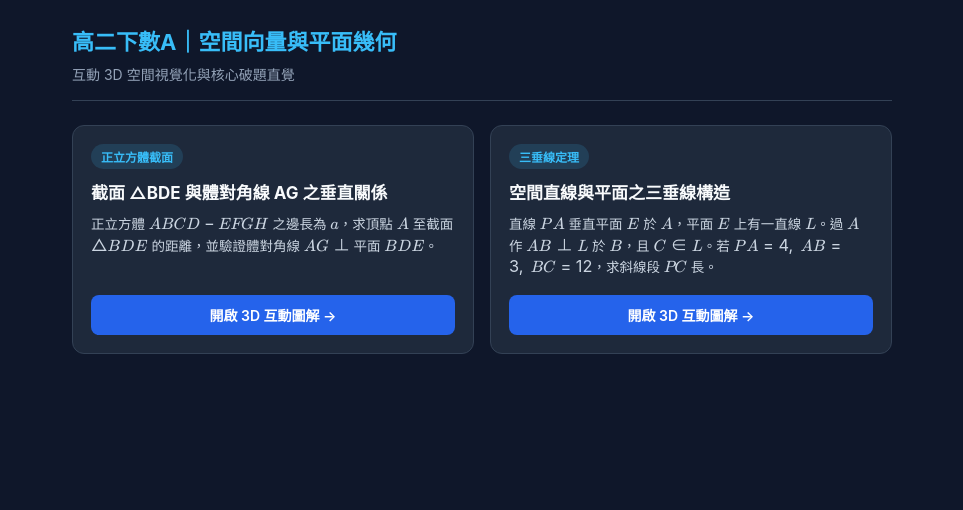
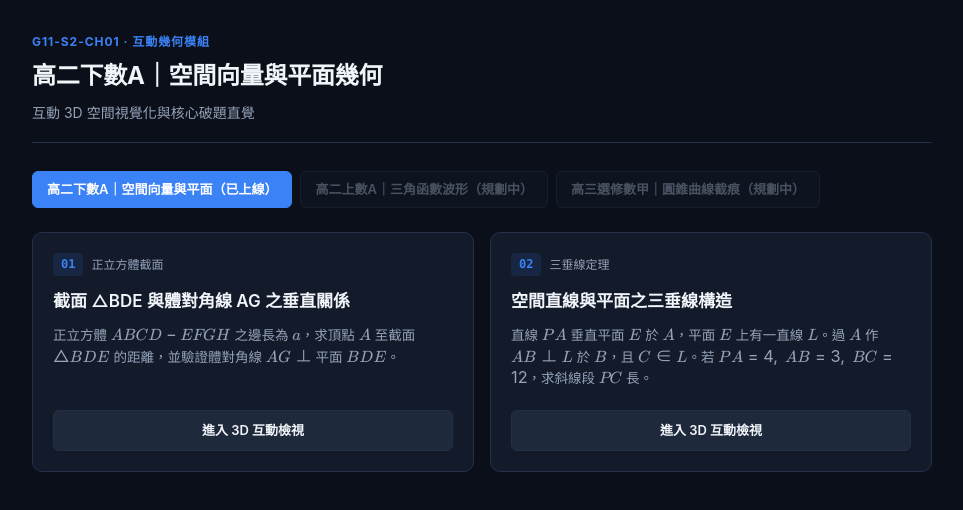
Before and after one commit to cooldragon-JJC8633/math-3d, a plain HTML site: page index.html in a window 1280 px wide. Shown: the whole page, without its empty margins (158-1121 px from the left). Drawn offline with nearby package versions, Linux system fonts and the light colour scheme.

Commit message:
Update index.html

```diff
--- a/index.html
+++ b/index.html
@@ -3,33 +3,62 @@
 <head>
   <meta charset="UTF-8" />
   <meta name="viewport" content="width=device-width, initial-scale=1.0" />
-  <title>高中數學 3D 互動圖解室</title>
+  <title>高中數學 3D 空間視覺化圖庫</title>
   <link rel="stylesheet" href="https://cdn.jsdelivr.net/npm/katex@0.16.9/dist/katex.min.css">
   <script defer src="https://cdn.jsdelivr.net/npm/katex@0.16.9/dist/katex.min.js"></script>
   <script defer src="https://cdn.jsdelivr.net/npm/katex@0.16.9/dist/contrib/auto-render.min.js"></script>
   <style>
-    * { box-sizing: border-box; font-family: -apple-system, BlinkMacSystemFont, "Noto Sans TC", sans-serif; }
-    body { margin: 0; background: #0f172a; color: #f8fafc; padding: 24px 16px; }
-    .container { max-width: 820px; margin: 0 auto; }
-    header { margin-bottom: 24px; border-bottom: 1px solid #334155; padding-bottom: 16px; }
-    h1 { font-size: 22px; color: #38bdf8; margin: 0 0 8px 0; }
-    p.sub { color: #94a3b8; font-size: 14px; margin: 0; }
-    .grid { display: grid; grid-template-columns: repeat(auto-fill, minmax(320px, 1fr)); gap: 16px; }
-    .card { background: #1e293b; border: 1px solid #334155; border-radius: 12px; padding: 18px; display: flex; flex-direction: column; justify-content: space-between; transition: 0.2s; }
-    .card:hover { border-color: #38bdf8; transform: translateY(-2px); }
-    .tag { display: inline-block; background: rgba(56,189,248,0.15); color: #38bdf8; font-size: 12px; font-weight: 600; padding: 4px 10px; border-radius: 99px; margin-bottom: 10px; width: fit-content; }
-    .card h2 { font-size: 17px; margin: 0 0 10px 0; color: #f8fafc; }
-    .card p { font-size: 13.5px; color: #cbd5e1; line-height: 1.6; margin: 0 0 16px 0; }
-    .btn { display: block; text-align: center; background: #2563eb; color: white; text-decoration: none; padding: 10px; border-radius: 8px; font-weight: 600; font-size: 14px; }
-    .btn:hover { background: #1d4ed8; }
+    :root {
+      --bg-base: #0b0f19;
+      --bg-card: #131a2a;
+      --bg-hover: #192236;
+      --border: #243049;
+      --accent: #3b82f6;
+      --text-main: #f1f5f9;
+      --text-muted: #94a3b8;
+    }
+    * { box-sizing: border-box; font-family: -apple-system, BlinkMacSystemFont, "Noto Sans TC", "Segoe UI", sans-serif; }
+    body { margin: 0; background: var(--bg-base); color: var(--text-main); padding: 32px 20px; line-height: 1.6; }
+    .container { max-width: 900px; margin: 0 auto; }
+    header { margin-bottom: 28px; border-bottom: 1px solid var(--border); padding-bottom: 18px; }
+    .eyebrow { font-size: 12px; letter-spacing: 0.08em; color: var(--accent); font-weight: 700; text-transform: uppercase; margin-bottom: 6px; }
+    h1 { font-size: 24px; font-weight: 700; margin: 0 0 6px 0; letter-spacing: -0.01em; }
+    p.sub { color: var(--text-muted); font-size: 14px; margin: 0; }
+
+    /* 課綱單元大框架導覽列 */
+    .unit-tabs { display: flex; gap: 8px; flex-wrap: wrap; margin-bottom: 24px; }
+    .tab { padding: 7px 14px; border-radius: 6px; font-size: 13px; font-weight: 600; border: 1px solid var(--border); background: var(--bg-card); color: var(--text-muted); }
+    .tab.active { background: var(--accent); color: #fff; border-color: var(--accent); }
+    .tab.disabled { opacity: 0.45; cursor: not-allowed; }
+
+    .grid { display: grid; grid-template-columns: repeat(auto-fill, minmax(360px, 1fr)); gap: 16px; }
+    .card { background: var(--bg-card); border: 1px solid var(--border); border-radius: 10px; padding: 20px; display: flex; flex-direction: column; justify-content: space-between; transition: border-color 0.2s, background 0.2s; }
+    .card:hover { border-color: var(--accent); background: var(--bg-hover); }
+    .meta { display: flex; align-items: center; gap: 8px; margin-bottom: 12px; }
+    .num { font-family: ui-monospace, SFMono-Regular, Menlo, monospace; font-size: 12px; color: var(--accent); font-weight: 700; background: rgba(59, 130, 246, 0.12); padding: 2px 8px; border-radius: 4px; }
+    .tag { font-size: 12px; color: var(--text-muted); font-weight: 500; }
+    .card h2 { font-size: 17px; margin: 0 0 10px 0; color: var(--text-main); font-weight: 600; }
+    .card p { font-size: 13.5px; color: var(--text-muted); margin: 0 0 20px 0; }
+    .btn { display: inline-flex; align-items: center; justify-content: center; background: #1e293b; color: var(--text-main); border: 1px solid var(--border); text-decoration: none; padding: 9px 14px; border-radius: 6px; font-weight: 600; font-size: 13px; transition: 0.15s; }
+    .card:hover .btn { background: var(--accent); border-color: var(--accent); color: #fff; }
+    @media (max-width: 600px) { .grid { grid-template-columns: 1fr; } }
   </style>
 </head>
 <body>
   <div class="container">
     <header>
+      <div class="eyebrow" id="unit-code">108 課綱視覺化模型庫</div>
       <h1 id="unit-title">載入中...</h1>
       <p class="sub" id="unit-sub"></p>
     </header>
+
+    <!-- 課綱大框架分類導覽（未來擴充直接啟用對應分頁） -->
+    <nav class="unit-tabs">
+      <div class="tab active">高二下數A｜空間向量與平面（已上線）</div>
+      <div class="tab disabled">高二上數A｜三角函數波形（規劃中）</div>
+      <div class="tab disabled">高三選修數甲｜圓錐曲線截痕（規劃中）</div>
+    </nav>
+
     <div class="grid" id="problem-list"></div>
   </div>
 
@@ -37,6 +66,7 @@
     fetch('data/space-vector.json')
       .then(res => res.json())
       .then(data => {
+        document.getElementById('unit-code').textContent = data.unitCode + ' · 互動幾何模組';
         document.getElementById('unit-title').textContent = data.unitTitle;
         document.getElementById('unit-sub').textContent = data.subtitle;
         const list = document.getElementById('problem-list');
@@ -45,15 +75,20 @@
           card.className = 'card';
           card.innerHTML = `
             <div>
-              <span class="tag">${p.tag}</span>
+              <div class="meta">
+                <span class="num">${p.num}</span>
+                <span class="tag">${p.tag}</span>
+              </div>
               <h2>${p.title}</h2>
               <p>${p.questionLatex}</p>
             </div>
-            <a class="btn" href="${p.template}?id=${p.id}">開啟 3D 互動圖解 →</a>
+            <a class="btn" href="${p.template}?id=${p.id}">進入 3D 互動檢視</a>
           `;
           list.appendChild(card);
         });
-        renderMathInElement(document.body, { delimiters: [{left: "$$", right: "$$", display: true}, {left: "$", right: "$", display: false}] });
+        renderMathInElement(document.body, {
+          delimiters: [{left: "$$", right: "$$", display: true}, {left: "$", right: "$", display: false}]
+        });
       });
   </script>
 </body>
```
